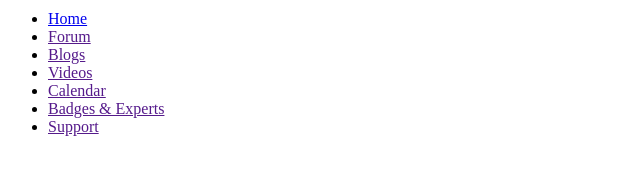
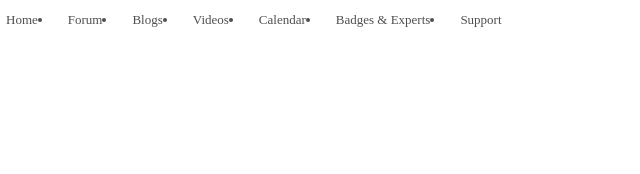
Before and after one commit to slimonade/wild, a plain HTML site: page index.html in a window 1280 px wide. Shown: the part 326-500 px from the top of the page, without its empty margins (0-640 px from the left). Drawn offline with Linux system fonts and the light colour scheme.

Commit message:
Update index.html

```diff
--- a/index.html
+++ b/index.html
@@ -1,5 +1,6 @@
 <html>
 <head>
+<link rel="stylesheet" type="text/css" href="home.css" media="screen" />
 <title>Welcome to Le Wild Hole!</title>
 </head>
 
```
